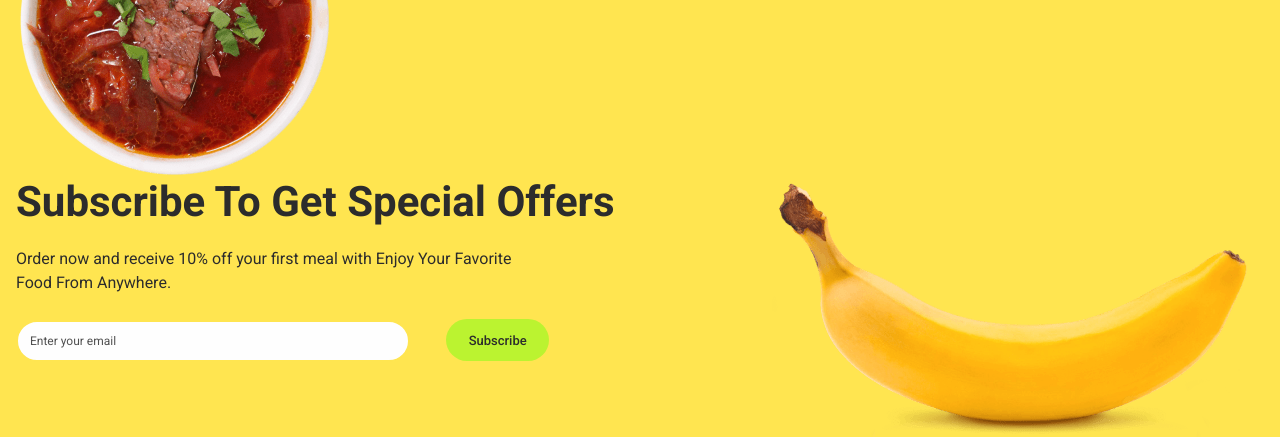
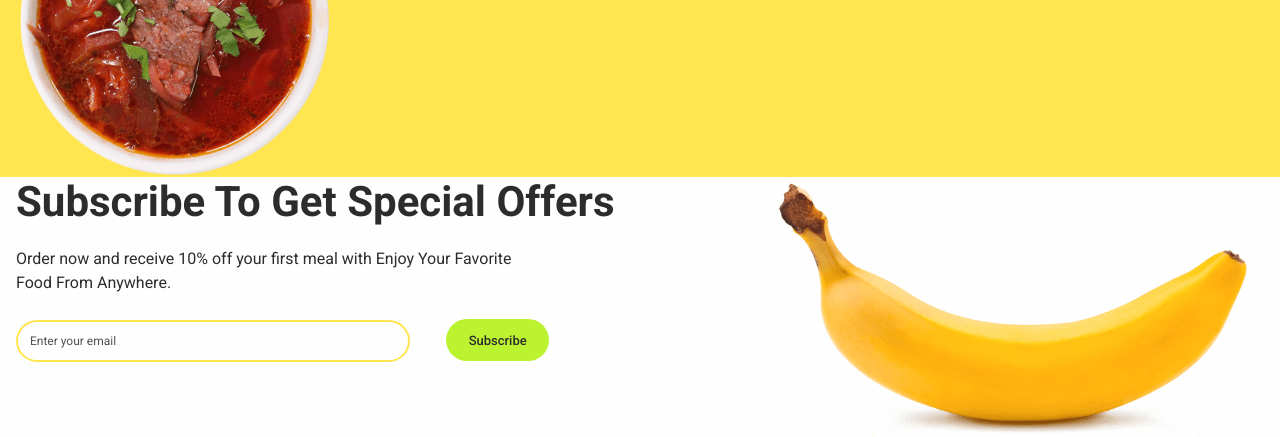
Before and after one commit to NataFilina/foodsta-team, a plain HTML site: page index.html in a window 1280 px wide. Shown: the part 2939-3376 px from the top of the page. Drawn offline with nearby package versions, Linux system fonts and the light colour scheme; files whose address does not match are found by name.

Commit message:
додає bg-color та padding до Subscribe-section

```diff
--- a/css/styles.css
+++ b/css/styles.css
@@ -298,7 +298,8 @@ img {
 
 .subscribe-section {
   display: flex;
-
+  background-color: #FEFEFE;
+  padding-bottom: 64px;
 }
 
 .subscribe-container {
```
